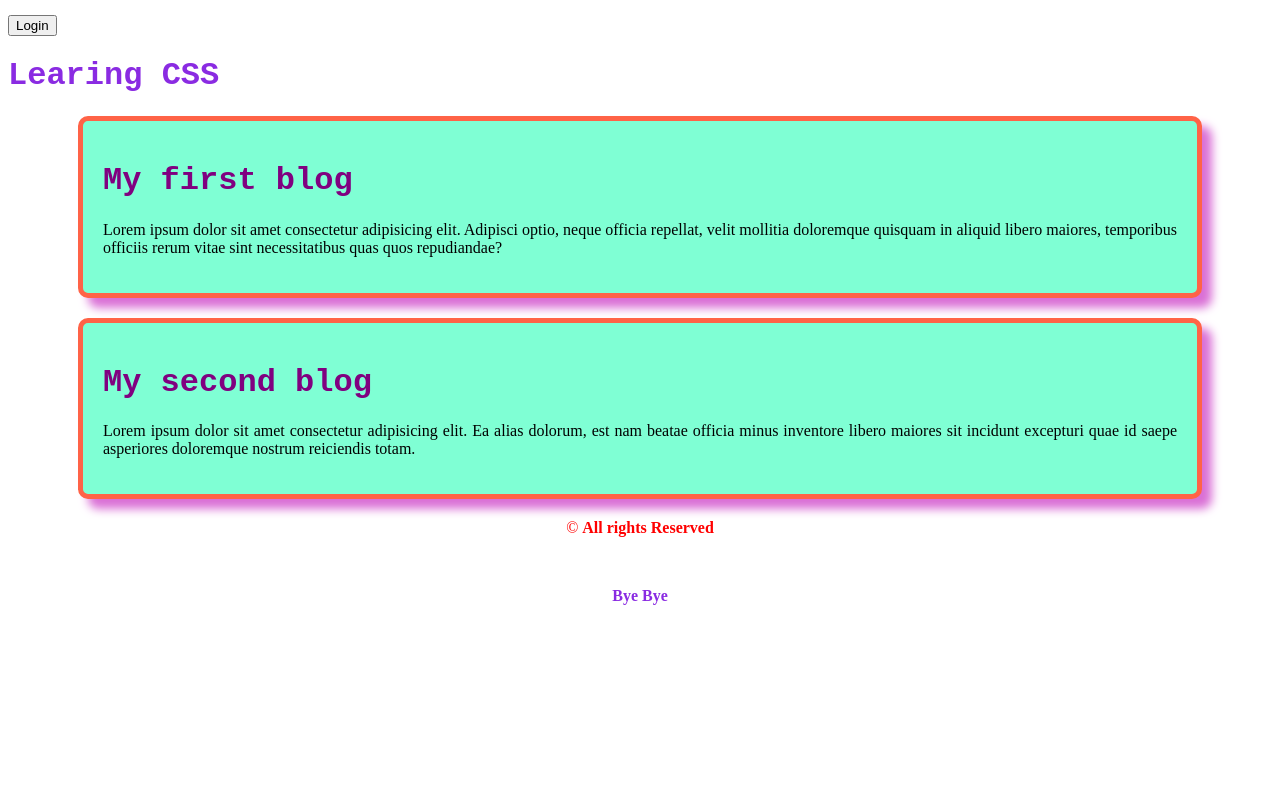
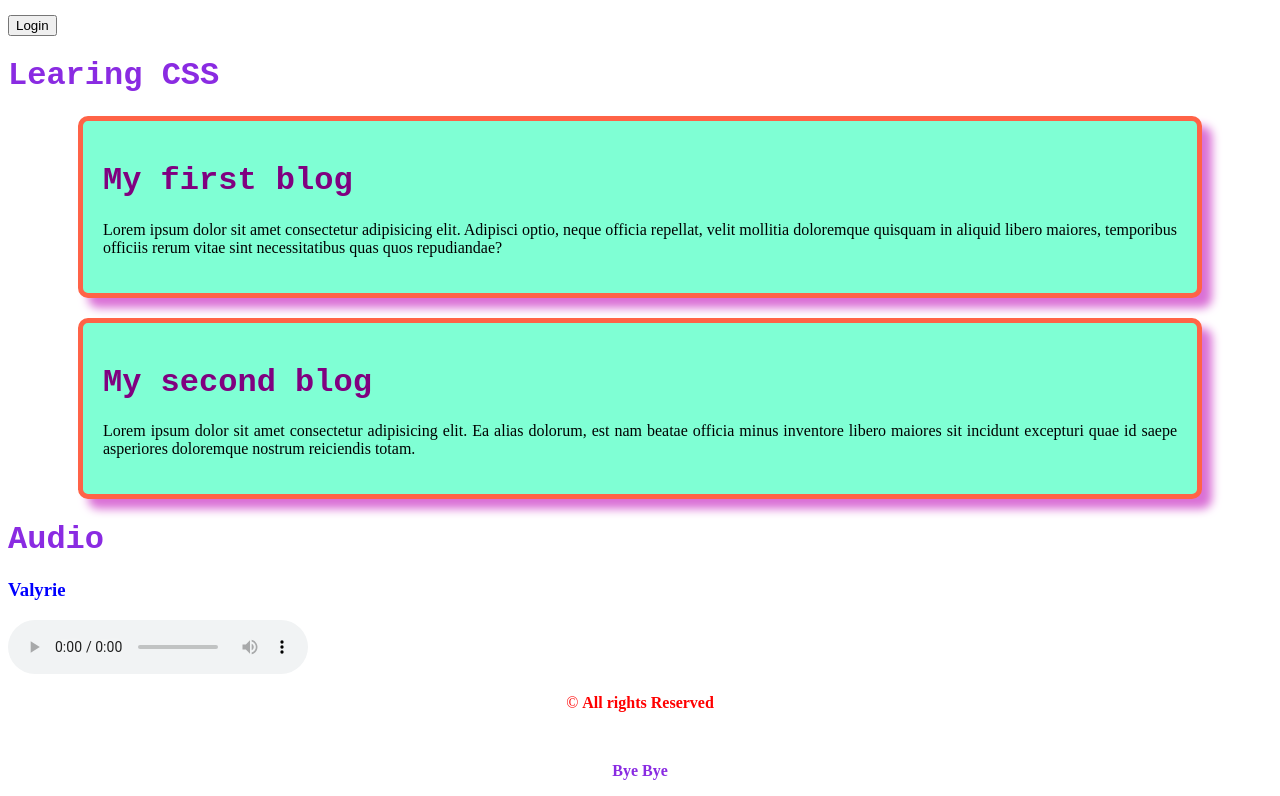
Before and after one commit to SIShahed16261/practice-repository, a plain HTML site: page Structure.html in a window 1280 px wide. Shown: the part 2559-3355 px from the top of the page. Before the commit the page ends 3180 px from the top, so only its background shows below. Drawn offline with Linux system fonts and the light colour scheme.

Commit message:
good message

```diff
--- a/Structure.html
+++ b/Structure.html
@@ -176,6 +176,13 @@
         </p>
     </div>
 
+<div>
+    <h1 style="color: blueviolet;">Audio</h1>
+    <h3 style="color: blue;">Valyrie</h3>
+    <audio controls src="Media/swift-valkyrie-remastered-229741.mp3"></audio>
+
+</div>
+
     <footer>
         <p class="player" , style="color: red;"> &copy; <strong>All rights Reserved </strong></p>
         <br>
```
Also changed, not shown: Media/1tkBD.jpg (added), Media/Histogram.png (added), Media/Screenshot 2024-09-25 094103.png (added), 1 other file.
